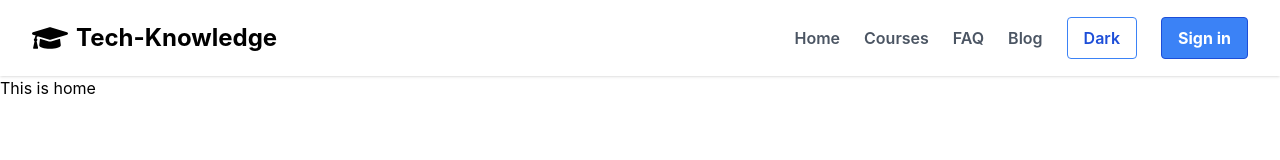
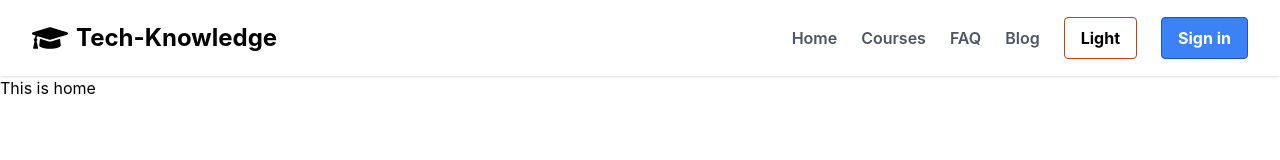
Before and after one commit to ajhridoy/learning-platform-assignment-client, a React (Create React App) app: page / in a window 1280 px wide. Shown: the top 160 px of the page. Built offline with nearby package versions, Linux system fonts and the light colour scheme; no server answers.

Commit message:
added toggle button in navbar

```diff
--- a/src/Pages/Header/Header.js
+++ b/src/Pages/Header/Header.js
@@ -7,6 +7,7 @@ import { AuthContext } from '../../Context API/UserAuth/UserAuth';
 const Header = () => {
     const {user, logOut} = useContext(AuthContext)
     const [navbar, setNavbar] = useState(false);
+    const [toggle, setToggle] = useState(false)
 
     const handleLogOut = () => {
         logOut()
@@ -82,8 +83,10 @@ const Header = () => {
                         <li className="text-gray-600 hover:text-orange-600 font-semibold">
                             <Link to='/blog'>Blog</Link>
                         </li>
-                        <li className="text-gray-600 hover:text-orange-600 font-semibold">
-                            <Link to='#'><button className="bg-transparent hover:bg-blue-500 text-blue-700 font-semibold hover:text-white py-2 px-4 border border-blue-500 hover:border-transparent rounded">Dark</button></Link>
+                        <li className="font-semibold">
+                            <button onClick={(e) => setToggle(!toggle)} className={toggle ? "bg-black text-white font-bold py-2 px-4 border border-orange-700 rounded" : "bg-white text-black font-bold py-2 px-4 border border-orange-700 rounded"}>
+                                {toggle ? "Dark" : "Light"}
+                                </button>
                         </li>
                         {
                             user?.uid ?
```
